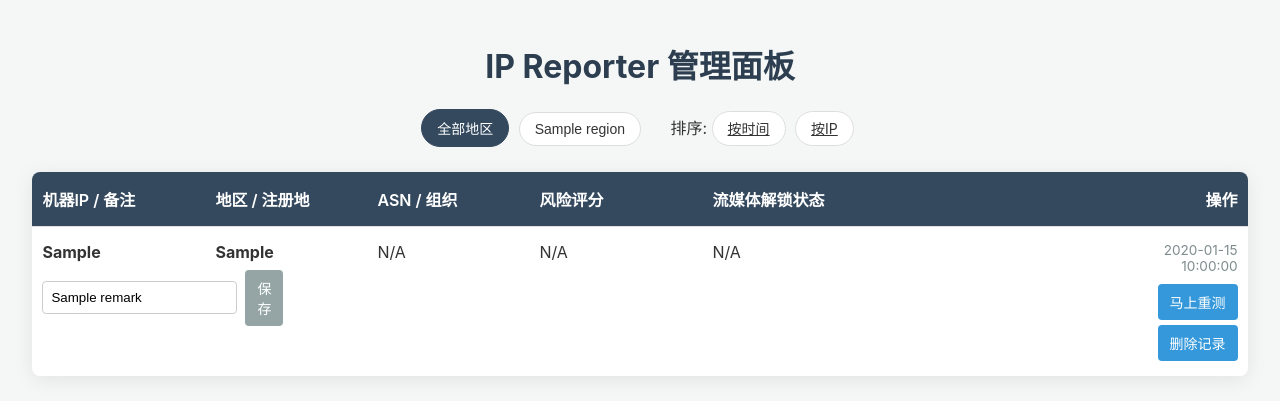
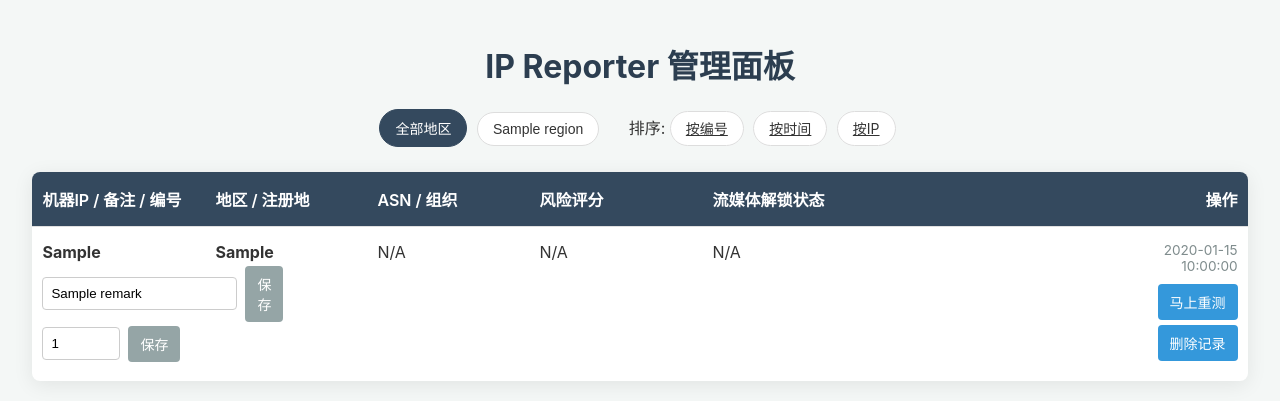
Before and after one commit to ClaraCora/test, a Flask app: template server/templates/cadmin_dashboard.html in a window 1280 px wide. Shown: the top 401 px of the page. Run offline with Flask 3, Linux system fonts and the light colour scheme; the template is opened without the code that fills it: most values are stand-ins (such as "Sample title", 1, 10 or a date in 2020).

Commit message:
Update cadmin_dashboard.html

```diff
--- a/server/templates/cadmin_dashboard.html
+++ b/server/templates/cadmin_dashboard.html
@@ -40,6 +40,15 @@
             background-color: #f8d7da;
             border-color: #f5c6cb;
         }
+        /* 调整表单间距和编号输入框宽度 */
+        .remark-form {
+            margin-top: 4px !important;
+            margin-bottom: 4px !important;
+        }
+        .remark-input.id-input {
+            width: 60px;
+            flex-grow: 0;
+        }
     </style>
 </head>
 <body>
@@ -66,6 +75,7 @@
                 <button class="filter-btn" onclick="filterByRegion('{{ region }}', this)">{{ region }}</button>
             {% endfor %}
             <span style="margin-left: 20px;">排序:</span>
+            <a href="{{ url_for('admin_dashboard', sort_by='id') }}" class="filter-btn {% if current_sort == 'id' %}active{% endif %}">按编号</a>
             <a href="{{ url_for('admin_dashboard', sort_by='time') }}" class="filter-btn {% if current_sort == 'time' %}active{% endif %}">按时间</a>
             <a href="{{ url_for('admin_dashboard', sort_by='ip') }}" class="filter-btn {% if current_sort == 'ip' %}active{% endif %}">按IP</a>
         </div>
@@ -73,7 +83,7 @@
         <table id="clients-table">
             <thead>
                 <tr>
-                    <th>机器IP / 备注</th>
+                    <th>机器IP / 备注 / 编号</th>
                     <th>地区 / 注册地</th>
                     <th>ASN / 组织</th>
                     <th>风险评分</th>
@@ -86,9 +96,16 @@
                 <tr>
                     <td>
                         <strong>{{ client.ip }}</strong>
+                        <!-- 备注表单 -->
                         <form action="{{ url_for('update_remark') }}" method="post" class="remark-form">
                             <input type="hidden" name="ip" value="{{ client.ip }}">
                             <input type="text" name="remark" value="{{ client.remark or '' }}" placeholder="添加备注" class="remark-input">
+                            <button type="submit" class="action-btn btn-save">保存</button>
+                        </form>
+                        <!-- 机器编号表单 -->
+                        <form action="{{ url_for('update_machine_id') }}" method="post" class="remark-form">
+                            <input type="hidden" name="ip" value="{{ client.ip }}">
+                            <input type="number" name="machine_id" value="{{ client.machine_id if client.machine_id is not none else '' }}" placeholder="编号" class="remark-input id-input" min="0">
                             <button type="submit" class="action-btn btn-save">保存</button>
                         </form>
                     </td>
@@ -243,7 +260,7 @@
                         button.disabled = true;
                         let remainingSeconds = Math.ceil(remaining);
 
-                        const updateButtonText = () => {
+                        const updateButtonText = ()_ => {
                             button.textContent = `重测中... (${remainingSeconds}s)`;
                         };
                         updateButtonText();
```
